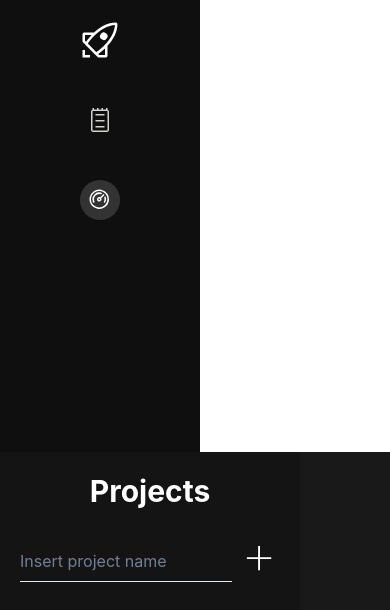
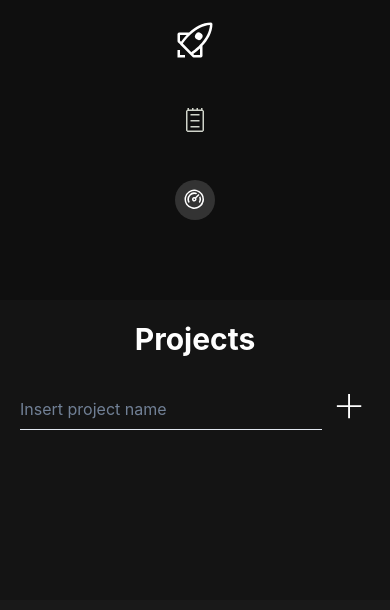
Before and after one commit to maxmx03/todolist-reactjs, a React (Vite) app: page /todolist-reactjs/project/delete in a window 390 px wide. Shown: the top 610 px of the page. Built offline with nearby package versions, Linux system fonts and the light colour scheme.

Commit message:
fix: responsive design

```diff
--- a/src/components/organisms/side-menu.jsx
+++ b/src/components/organisms/side-menu.jsx
@@ -12,8 +12,7 @@ function SideMenu() {
   return (
     <Flex
       background="bgdarker"
-      flexBasis={200}
-      flexGrow={[0, 1, 1, 1, 1, 0]}
+      flexBasis={300}
       direction="column"
       alignItems="center"
       padding={5}
--- a/src/components/templates/web-page.jsx
+++ b/src/components/templates/web-page.jsx
@@ -3,7 +3,7 @@ import { Outlet } from 'react-router-dom'
 
 function WebPage({ children }) {
   return (
-    <Flex height="full" width="full" flexFlow="row wrap">
+    <Flex height="full" width="full" flexDirection={{ base: 'column', lg: 'row' }}>
       {children}
       <Box background="bg" flex={1} flexGrow="1">
         <Outlet />
```
